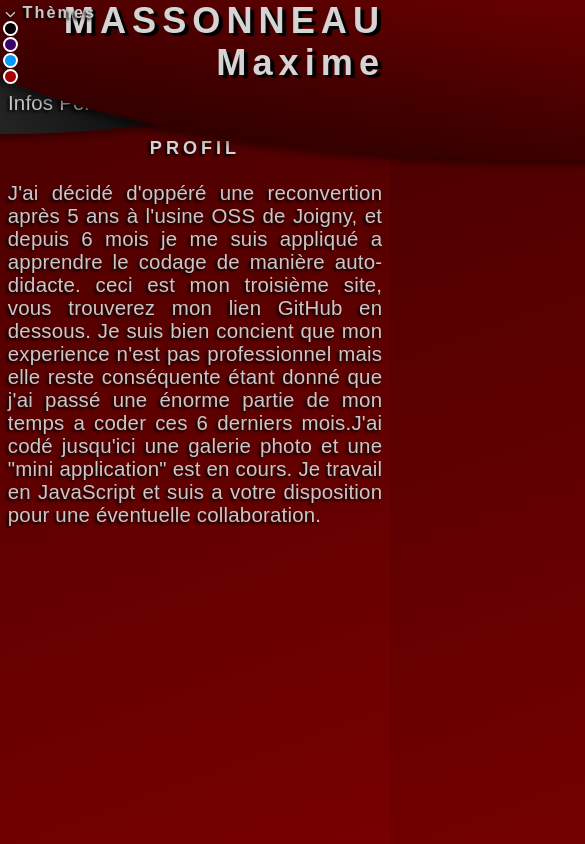
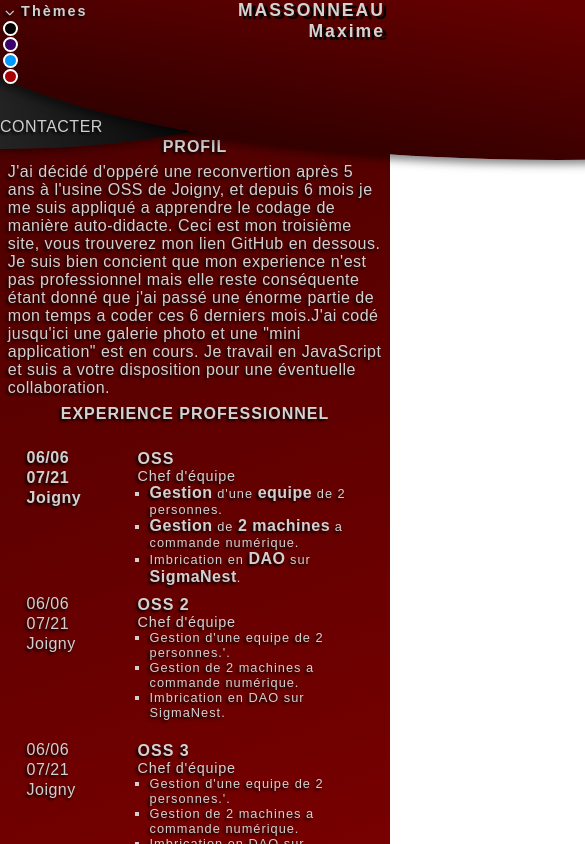
Before and after one commit to MaxouMass/CV, a plain HTML site: page cv.html in a window 390 px wide. Both pictures are taken after a click on the element "Thèmes". Shown: the top 844 px of the page, 585 px wide, since content can reach past the window. Drawn offline with Linux system fonts and the light colour scheme; a web font is replaced by a local one.

Commit message:
ajout articles 18/01/2022 1.3

```diff
--- a/cv.css
+++ b/cv.css
@@ -22,13 +22,12 @@ a:hover{ font-weight: bold;}
 
 * {
   color: var(--color_txt);
-  font-size: 0.9rem;
   letter-spacing: 0.3px;
   text-shadow: -2px 2px 3px rgb(0, 0, 0);
   font-family: "Pompiere",  arial;
   text-transform: none;
   text-decoration: none;
-  font-size: 1.5rem;
+  font-size: 1.3rem;
 
   margin: 0;
   padding: 0;
@@ -47,32 +46,33 @@ a:hover{ font-weight: bold;}
   background-color: var(--color_btn2);
   color: var(--color_txt);}
 h1,h2{
-  font-size: 2.5rem ;
+  font-size: 2.2rem ;
   color: var(--color_ttl);
   text-shadow: 3px 2px 4px var(--color_sdw);
-  text-transform: capitalize;
-  letter-spacing: 6px;
+  letter-spacing: 2px;
   font-weight: bold;
   text-align: center;}
-h3,h4,h5,h6 {
+h3{
   text-shadow: -2px 2px 3px rgb(0, 0, 0);
   color: var(--color_ttl);
-  text-transform: capitalize;
-  letter-spacing: 4px;
-  font-size: 1.7rem;
+  letter-spacing: 1px;
+  font-size: 1.4rem;
   font-weight: bold;
   text-align: center;}
-
+h4{
+  text-shadow: -2px 2px 3px rgb(0, 0, 0);
+  color: var(--color_ttl);
+  letter-spacing: .75px;
+  font-size: 1.3rem;
+  font-weight: lighter;
+  text-align: center;}
 
 body {
-  overflow-x: hidden;
-  width: 100vw;
+  width: 100%;
   height: 200vh;
   background: var(--color_bkg) ;
   top: 300px;
   min-height: 1670px;
-
-  min-width: 600px;
   margin-top: 125px;}
 
 ._HIDE_ {
@@ -93,8 +93,8 @@ body {
                 rgb(49, 49, 49) 80%,
                 rgb(82, 82, 82) 100%);
   --color_sdw: rgba(0, 0, 0, 0.3);
-  --color_ttl: rgb(212, 212, 212);
-  --color_txt: rgb(200, 200, 200);
+  --color_ttl: rgb(210, 210, 210);
+  --color_txt: rgb(208, 208, 208);
   --lange_BAR_colo: rgb(107, 48, 158);
   --lange_BAR_colo2: rgb(255, 255, 255);
   --color_tab:rgba(255, 255, 255, 0.23);
@@ -113,11 +113,11 @@ body {
                   rgb(64, 43, 80) 85%,
                   rgb(85, 65, 102) 100%);
     --color_sdw: rgba(0, 0, 0, 0.35);
-    --color_ttl: rgb(212, 212, 212);
-    --color_txt: rgb(210, 210, 210);
+    --color_ttl: rgb(210, 210, 210);
+    --color_txt: rgb(208, 208, 208);
     --lange_BAR_colo: rgb(117, 0, 163);
     --lange_BAR_colo2: rgb(255, 255, 255);
-    --color_tab:rgba(255, 255, 255, 0.23);}
+    --color_tab:rgba(207, 207, 207, 0.32);}
 .Theme_Blue {
   --color_infosperso:linear-gradient(77deg,
                     rgb(90, 90, 90) 0%,
@@ -133,11 +133,11 @@ body {
                 rgb(54, 154, 221) 97%,
                 rgb(214, 204, 60) 104%);
   --color_sdw: rgba(0, 0, 0, 0.5);
-  --color_ttl: rgb(212, 212, 212);
-  --color_txt: rgb(200, 200, 200);
+  --color_ttl: rgb(210, 210, 210);
+  --color_txt: rgb(208, 208, 208);
   --lange_BAR_colo: rgb(0, 60, 100);
   --lange_BAR_colo2: rgb(123, 123, 123);
-  --color_tab:rgba(255, 255, 255, 0.23);}
+  --color_tab:rgba(0, 0, 0, 0.23);}
 .Theme_Red {
   --color_entte_bkgrd:linear-gradient(-170deg,
                       rgb(126, 0, 0) 0%,
@@ -149,8 +149,8 @@ body {
               rgb(123, 0, 0) 75%,
               rgb(151, 0, 0) 100%);
   --color_sdw: rgba(0, 0, 0, 0.5);
-  --color_ttl: rgb(212, 212, 212);
-  --color_txt: rgb(200, 200, 200);
+  --color_ttl: rgb(210, 210, 210);
+  --color_txt: rgb(208, 208, 208);
   --lange_BAR_colo: rgb(68, 0, 0);
   --lange_BAR_colo2: rgb(109, 109, 109);
   --color_tab:rgba(78, 78, 78, 0.23);
@@ -212,28 +212,29 @@ animation: opn_mane 1s forwards; }
 #infosperso_VICON{ font-size: 0.7rem; }
 #infosperso_BTN{
   z-index: 89;
-  width: 80vw;
-  height: 80px;
+  width: 30vw;
+  min-width: 300px;
+  height: 75px;
   position: fixed;
-  top: -200px;
+  padding-top: 36px;
+  top: 55px;
   left: 0px;
   cursor: pointer;
   background: var(--color_infosperso);
-  padding: 38px 0 0 8px;
   border-radius: 0px 0px 100% 0px;
-  box-shadow: 0px -4px 10px 6px var(--color_sdw); }
-  @keyframes opn_infosperso_BTN { from{ top: -230px; } to { top: 54px; }}
-#infosperso_BTN:hover{ transform: translateY(5px);}
-#infosperso_BTN:active{ transform: translateY(-5px);}
+  box-shadow: 0px -4px 10px 6px var(--color_sdw);
+  transform: rotate(10deg);
+  animation: opn_infosperso_BTN 2s .5s forwards ;}
+  @keyframes opn_infosperso_BTN { from{ transform: rotate(10deg); } to { transform: rotate(0deg); }}
+#infosperso_BTN:hover{ transition: transform .1s; transform: rotate(-1deg) !important;}
+#infosperso_BTN:active{ transition: transform .05s;  transform: rotate(.5deg) !important;}
 
 #infoperso{ font-size: 0.9rem; letter-spacing: 2px; }
-  @keyframes opa_infosperso { from{ opacity: 0; } to { opacity: 1; }}
-
 
 
 /*________________________________________________________________________________________________|COMPETANCES|________________________*/
 #Competances{
-  backdrop-filter: blur(50px);
+  z-index: 30;
   display: flex;
   flex-direction: column;
   justify-content: space-evenly;
@@ -245,17 +246,19 @@ animation: opn_mane 1s forwards; }
   overflow-y: hidden;
   top: 0px;
   left: -500vw;
-  width: 30%;
+  width: 25%;
   height: 99vh;
   min-width: 300px;
   min-height: 900px;
   border: solid 4px rgba(83, 83, 83, 0.6);
-  animation: var(--opn_cptce) 3s 0.5s both;}
+  animation: var(--opn_cptce) 3s 0.2s both;}
   @keyframes opn_cptce{ from {left: -50%;}  to{ left: 0;}}
   @keyframes cls_cptce{ from {left: 0;}  to{ left: -500vw;}}
 
 #Competances_glass{
+  z-index: 31;
   position: absolute;
+  backdrop-filter: blur(2px);
   background:
     linear-gradient(160deg,
       rgba(0, 0, 0, 0)0%,
@@ -282,24 +285,22 @@ animation: opn_mane 1s forwards; }
       rgba(255, 255, 255, 0.16)87%,
       rgba(143, 143, 143, 0.08)88%,
       rgba(0, 0, 0, 0)89%);
-
   top: 75px;
-  left: var(--opn_glass_LEFT);
   width: 300%;
   height: 150%;
-  animation: var(--opn_glass) 4s 0.5s both;}
+}
+.glass_OPN{ left: 50%; animation: opn_glass 3.1s 0.15s both; }
   @keyframes opn_glass{form{ left: 50%; } to{ left: -140%; }}
-  @keyframes cls_glass{form{ left: -140%; } to{ left:50%; }}
-
-
+.glass_CLS{ left: -140%; animation: cls_glass .8s 0.15s both; }
+  @keyframes cls_glass{form{ left: -140%; } to{ left:200vw; }}
 
 .Competances_cards_ALL{
+  z-index: 32;
   box-shadow: 2px -2px 14px 8px rgba(143, 143, 143, 0.23) inset;
   border-radius: 16px;
   padding:5px 20px 20px 20px;
 }
 
-strong{ font-size: 1.2rem; color: var(--color_ttl); text-shadow: -2.5px 2px 1px rgb(0, 0, 0);   }
 em{ font-size: 0.9rem; }
 
 #visi_card{
@@ -363,8 +364,8 @@ em{ font-size: 0.9rem; }
   border-radius: 5px;
   background: linear-gradient(90deg,
                 var(--lange_BAR_colo) 0%,
-                var(--lange_BAR_colo) var(--bck_BAR-2),
-                var(--lange_BAR_colo2) var(--bck_BAR-2),
+                var(--lange_BAR_colo) var(--bck_BAR_2),
+                var(--lange_BAR_colo2) var(--bck_BAR_2),
                 var(--lange_BAR_colo2) var(--bck_BAR),
                 rgb(170, 170, 170) var(--bck_BAR),
                 rgb(170, 170, 170) 100%);
@@ -376,8 +377,8 @@ em{ font-size: 0.9rem; }
   grid-column: 1 / span 3;
   background: linear-gradient(90deg,
                 rgb(62, 0, 233) 0%,
-                rgb(62, 0, 233) var(--bck_BAR-2),
-                rgb(255, 255, 255) var(--bck_BAR-2),
+                rgb(62, 0, 233) var(--bck_BAR_2),
+                rgb(255, 255, 255) var(--bck_BAR_2),
                 rgb(255, 255, 255) var(--bck_BAR),
                 rgb(170, 170, 170) var(--bck_BAR),
                 rgb(170, 170, 170) 100%);
@@ -389,8 +390,8 @@ em{ font-size: 0.9rem; }
   border-radius: 5px;
   background: linear-gradient(90deg,
                 var(--lange_BAR_colo) 0%,
-                var(--lange_BAR_colo) var(--bck_BAR-2),
-                var(--lange_BAR_colo2) var(--bck_BAR-2),
+                var(--lange_BAR_colo) var(--bck_BAR_2),
+                var(--lange_BAR_colo2) var(--bck_BAR_2),
                 var(--lange_BAR_colo2) var(--bck_BAR),
               rgb(170, 170, 170) var(--bck_BAR),
               rgb(170, 170, 170) 100%);
@@ -400,49 +401,100 @@ em{ font-size: 0.9rem; }
   height: 10px;
   margin-bottom: 35px;}
 
+#exper li {
+  font-size: 1rem;
+  list-style: square;
+  margin-left: 5%;
+  letter-spacing: 1px;}
+
 #exper{
   position: absolute;
-  left: 0%;
+  min-width: 300px;
   top: 130px;
   padding: 2%;
-  text-align: justify;
-  animation: var(--LONG_exper) 3s both;
+  text-align: left;}
+.exper_LONG{ width: 75%; left: 25%; animation: LONG_exper 3s .5s forwards;}
+@keyframes LONG_exper{form{ width: 75%; left: 25%; } to{ width: 100%; left:0; }}
+.exper_SHORT{  width: 100%; left:0%; animation: SHORT_exper 3s both; }
+@keyframes SHORT_exper{form{ width: 100%; left: 0; } to{ width: 75%; left:25%; }}
+#exper p{ margin : 2% 0; }
+
+
+#exper_profil{
+  margin-top:40px;
+  opacity: 0;
+  animation: visi_UP linear 1.2s 3s both;}
+
+
+
+#exper_profess{
+  display: grid;
+  grid-template-columns: 1fr 2fr;
+  grid-template-rows: 40px 1fr 1fr 1fr;
+  text-align-last: center;
+  margin-top:40px;
+  opacity: 0;
+  animation: visi_UP linear 1.2s 4.2s both;
+
 
 }
-@keyframes LONG_exper{form{ left: 31%; } to{ left:0%; }}
-@keyframes SHORT_exper{form{ left: 0%; } to{ left:31%; }}
+
+.expert_date_ALL{ margin: 2%; text-align-last: left; margin-left: 15%; }
+.expert_taches_ALL{ margin: 2%; text-align-last: left; }
+#exper_ttl{ grid-row: 1 ; grid-column: 1 / span 2; }
+#expert_date_1{ grid-row: 2 ; grid-column: 1; font-size: 1; }
+#exper_taches_1{ grid-row: 2; grid-column: 2; }
+#expert_date_2{ grid-row: 3 ; grid-column: 1; }
+#exper_taches_2{ grid-row: 3; grid-column: 2; }
+#expert_date_3{ grid-row: 4; grid-column: 1; }
+#exper_taches_3{ grid-row: 4; grid-column: 2; }
 
 
-h5{
-  margin-bottom: 23px;
+
+@keyframes visi_UP{form{ margin-top:40px; opacity: 0; } to{ margin-top:0px; opacity: 1; }}
+
+
+
+
+@media screen and (max-width: 2080px){
+
+  * {font-size: 1.2rem ; letter-spacing: 0.2px; }
+
+  h1,h2{ font-size: 2.1rem; }
+  h3 { font-size: 1.3rem; }
+  h4{ font-size: 1.2rem; }
+
+
+  #exper li { font-size: 1.1rem; }
+
+}
+
+@media screen and (max-width: 1160px){ /*en petit*/
+
+  * {font-size: 1.1rem ; letter-spacing: 0.1px; }
+
+  h1,h2{ font-size: 2rem; }
+  h3 { font-size: 1.2rem; }
+  h4{ font-size: 1.1rem; }
+
+  #exper li { font-size: .9rem; }
+
+  #infosperso_BTN{ font-size: 1rem; padding-top: 42px; }
 
 }
 
 
 
+@media screen and (max-width: 400px){
 
 
+  * {font-size: 1rem ; letter-spacing: .5px; }
 
-@media screen and (max-width: 1480px){
+  h1,h2{ font-size: 1.1rem; }
+  h3 { font-size: 1rem; }
+  h4{ font-size: .9rem; }
 
-  * {font-size: 1.3rem ; letter-spacing: 0.2px; }
+  #exper li { font-size: .8rem; }
 
-  h1,h2{ font-size: 2.2rem; }
-  h3,h4,h5,h6 { font-size: 1.4rem; }
-
-
+  #infosperso_BTN{ font-size: .3rem; padding-top: 44px; top:74px; }
 }
-
-
-
-
-
-@media screen and (max-width: 1160px){
-
-  * {font-size: 1.13rem ; letter-spacing: 0.2px; }
-
-  h1,h2{ font-size: 2rem; }
-  h3,h4,h5,h6 { font-size: 1rem; }
-
-
-}
--- a/cv.html
+++ b/cv.html
@@ -42,7 +42,7 @@
 
     <div id="infosperso_BTN" >
 
-      <p id="infosperso">Infos Perso <span id="infosperso_VICON" >&#10094; &#10094; &#10094;</span></p>
+      <p id="infosperso">CONTACTER <span id="infosperso_VICON" >&#10094; &#10094; &#10094;</span></p>
 
     </div>
 
@@ -68,31 +68,69 @@
     <div id="langue" class="Competances_cards_ALL" >
       <h3 id="langue_ttl">Langues</h3>
         <span id="langue_fr">Fran&ccedil;ais</span>
-                <span id="langue_fr_BAR" style="--bck_BAR: 0%; --bck_BAR-2: 0%;"></span>
+                <span id="langue_fr_BAR" style="--bck_BAR: 0%; --bck_BAR_2: 0%;"></span>
           <span id="langue_an">Anglais</span>
-                <span id="langue_an_BAR" style="--bck_BAR: 0%; --bck_BAR-2: 0%"></span>
+                <span id="langue_an_BAR" style="--bck_BAR: 0%; --bck_BAR_2: 0%"></span>
     </div>
   </section>
 <section id="exper">
-
-  <div id="profil">
-    <h5>PROFIL</h5>
+  <div id="exper_profil">
+    <h3>PROFIL</h3>
     <p>J'ai décidé d'oppéré  une reconvertion après 5 ans à l'usine OSS de Joigny,
       et depuis 6 mois je me suis appliqué a apprendre le codage de manière auto-didacte.
-      ceci est mon troisième site, vous trouverez mon lien GitHub en dessous. Je suis bien
+      Ceci est mon troisième site, vous trouverez mon lien GitHub en dessous. Je suis bien
       concient que mon experience n'est pas professionnel mais elle reste conséquente étant
       donné que j'ai passé une énorme partie de mon temps a coder ces 6 derniers mois.J'ai
       codé jusqu'ici une galerie photo et une "mini application" est en cours. Je travail en
       JavaScript et suis a votre disposition pour une éventuelle collaboration.
-
     </p>
 
   </div>
 
-  <div id="pro">
 
 
-  </div>
+  <section id="exper_profess">
+    <h3 id="exper_ttl" >EXPERIENCE PROFESSIONNEL</h3>
+
+      <div id="exper_date_1" class="expert_date_ALL">
+      </div>
+      <div id="exper_taches_1" class="expert_taches_ALL">
+        <h3>OSS</h3>
+        <h4>Chef d'équipe</h4>
+          <ul>
+            <li><strong>Gestion</strong> d'une  <strong>equipe</strong> de 2 personnes.</li>
+            <li> <strong>Gestion</strong> de  <strong>2 machines</strong> a commande numérique.</li>
+            <li>Imbrication en  <strong>DAO</strong> sur <strong>SigmaNest</strong>.</li>
+          </ul>
+      </div>
+
+      <div id="exper_date_2" class="expert_date_ALL">
+      </div>
+      <div id="exper_taches_2" class="expert_taches_ALL">
+        <h3>OSS 2</h3>
+        <h4>Chef d'équipe</h4>
+          <ul>
+            <li>Gestion d'une equipe de 2 personnes.'.</li>
+            <li>Gestion de 2 machines a commande numérique.</li>
+            <li>Imbrication en DAO sur SigmaNest.</li>
+          </ul>
+      </div>
+
+      <div id="exper_date_3" class="expert_date_ALL">
+      </div>
+      <div id="exper_taches_3" class="expert_taches_ALL">
+        <h3>OSS 3</h3>
+        <h4>Chef d'équipe</h4>
+          <ul>
+            <li>Gestion d'une equipe de 2 personnes.'.</li>
+            <li>Gestion de 2 machines a commande numérique.</li>
+            <li>Imbrication en DAO sur SigmaNest.</li>
+          </ul>
+      </div>
+
+
+
+  </section>
 
   <div id="conpet">
 
--- a/cv.js
+++ b/cv.js
@@ -2,36 +2,34 @@
 const ThemeMenu_BTN_ = document.getElementById("ThemeMenu_BTN");//======================================BTN-ThemeMenu
 const Competances_glass_ = document.getElementById('Competances_glass');
 const diplome_ = document.getElementById("diplome");
-let coefMOZ = 80; let coefMOZI = 0; let innerWIDTH = window.innerWidth; let innerHEIGHT = innerHeight;
+let coefMOZ_START = 80; let coefMOZI_PiX = 0;
 //document.addEventListener("scroll", () => {  console.log( "scrollY : " + scrollY ); })
 //---------------------------------------------------------------------------------------------------------------------Fonction utiles
-if( window.navigator.vendor == "Google Inc."){ coefMOZ = 70; coefMOZI = 5 }else{ coefMOZ=60; coefMOZI= 15 }
-let Competan_pos_TOP = {0:-20, 1:-parseInt(coefMOZ +"00"), 2:-170, 3:-125, 4:-80, 5:-40, 5:-15, };
+if( window.navigator.vendor == "Google Inc."){ coefMOZ_START = 70; coefMOZI_PiX = 5 }else{ coefMOZ_START=60; coefMOZI_PiX= 15 }
+let Competan_pos_TOP = {0:-20, 1:-parseInt(coefMOZ_START +"00"), 2:-170, 3:-125, 4:-80, 5:-40, 5:-15, };
 let Bool_Compet_opn = false;
 
 const slid_Compet_OPN = () => {
   document.getElementById("Competances").style.setProperty("--opn_cptce", "opn_cptce");
-  document.getElementById("Competances_glass").style.setProperty("--opn_glass_LEFT", "50%");
-  document.getElementById("Competances_glass").style.setProperty("--opn_glass", "opn_glass");
-  if(window.innerWidth > 955){
-    document.getElementById("exper").style.setProperty("--LONG_exper", "SHORT_exper");
-  }
+  document.getElementById("Competances_glass").classList = "glass_OPN";
+  if(window.innerWidth > 955){ document.getElementById("exper").classList = "exper_SHORT";}
   Bool_Compet_opn = true;
-  rebond_("visi_card",Competan_pos_TOP,5+coefMOZI,0);
+  rebond_("visi_card",Competan_pos_TOP,5+coefMOZI_PiX,0);
 }
 const slid_Compet_CLS = () => {
   document.getElementById("Competances").style.setProperty("--opn_cptce", "cls_cptce");
-  document.getElementById("Competances_glass").style.setProperty("--opn_glass_LEFT", "-140%");
-  document.getElementById("Competances_glass").style.setProperty("--opn_glass", "cls_glass");
-  document.getElementById("exper").style.setProperty("--LONG_exper", "LONG_exper");
+  document.getElementById("Competances_glass").classList = "glass_CLS";
+  document.getElementById("exper").classList = "exper_LONG";
+  Bool_Compet_opn = false;
+  document.querySelectorAll("#langue_fr_BAR, #langue_an_BAR").forEach((bar) =>
+    { bar.style.setProperty("--bck_BAR", "0%"); bar.style.setProperty("--bck_BAR_2", "0%"); })
 
-  Bool_Compet_opn = false;
 }
 const BARs_langues = ( CIBLE_ID,val) => {
   let i = 0;
   const boucle = ( ) => {
     if ( i < val ) { document.getElementById(CIBLE_ID).style.setProperty("--bck_BAR", i + "%"); }
-    if ( i < val ) { document.getElementById(CIBLE_ID).style.setProperty("--bck_BAR-2", (i-2) + "%"); }
+    if ( i < val ) { document.getElementById(CIBLE_ID).style.setProperty("--bck_BAR_2", (i-2) + "%"); }
     setTimeout(() => { i++; boucle();}, 20);
   }
   boucle();
@@ -71,14 +69,15 @@ const rebond_ = ( CIBLE_ID,TAB_refer,NBR_PiX,vitS) => {
 }
 
 (() => {
-  document.getElementById("infosperso_BTN").style.animation = "1.5s linear forwards running opn_infosperso_BTN";
   document.getElementById("ThemeMenu_TXT").addEventListener('mouseenter', () => { ThemeMenu_BTN_.classList = "" }) ;              //OUVERTURE PASTILLES THEME
   document.getElementById("Entete_BOX").addEventListener('mouseleave', () => {  ThemeMenu_BTN_.classList = "_HIDE_" }) ;              //OUVERTURE PASTILLES THEME
 
   window.addEventListener('resize',(e) =>{
     console.log(e.target.innerWidth);
-    if(!Bool_Compet_opn){ if(e.target.innerWidth > 955 ){ slid_Compet_OPN(); }}
-    if(Bool_Compet_opn){ if(e.target.innerWidth < 955 ){ slid_Compet_CLS(); }}
+    dateShort();
+
+    if(!Bool_Compet_opn){ if(e.target.innerWidth > 1000 ){ slid_Compet_OPN(); }}
+    if(Bool_Compet_opn){ if(e.target.innerWidth < 1000 ){ slid_Compet_CLS(); }}
   })
 
   if( localStorage.theme ) { document.body.className = localStorage.theme; }
@@ -92,7 +91,41 @@ const rebond_ = ( CIBLE_ID,TAB_refer,NBR_PiX,vitS) => {
 
 })()
 
-if(innerWIDTH > 955){ slid_Compet_OPN(); } else { slid_Compet_CLS(); }               //OUVERTURE PASTILLES THEME
+
+const dateShort = () =>{
+if(window.innerWidth > 440){
+  document.getElementById('exper_date_1').innerHTML = `
+    <p>du <strong>17/06/2006</strong></p>
+    <p>au <strong>28/07/2021</strong></p>
+    <p><strong>Joigny</strong></p>
+  `
+  document.getElementById('exper_date_2').innerHTML = `
+  <p>du 17/06/2006</p>
+  <p>au 28/07/2021</p>
+  <p>Joigny</p>`
+
+  document.getElementById('exper_date_3').innerHTML = `
+    <p>du 17/06/2006</p>
+    <p>au 28/07/2021</p>
+    <p>à Joigny</p>`}
+else {
+  document.getElementById('exper_date_1').innerHTML = `
+  <p><strong>06/06</strong></p>
+  <p><strong>07/21</strong></p>
+  <p><strong>Joigny</strong></p>
+    `
+  document.getElementById('exper_date_2').innerHTML = `
+    <p>06/06</p>
+    <p>07/21</p>
+    <p>Joigny</p>`
+  document.getElementById('exper_date_3').innerHTML = `
+    <p>06/06</p>
+    <p>07/21</p>
+    <p>Joigny</p>`}
+}
+dateShort();
+
+if(window.innerWidth > 1000){ slid_Compet_OPN(); } else { slid_Compet_CLS(); }               //OUVERTURE PASTILLES THEME
 
 
 //=============================================================================================================================FONCTIONS**
```
